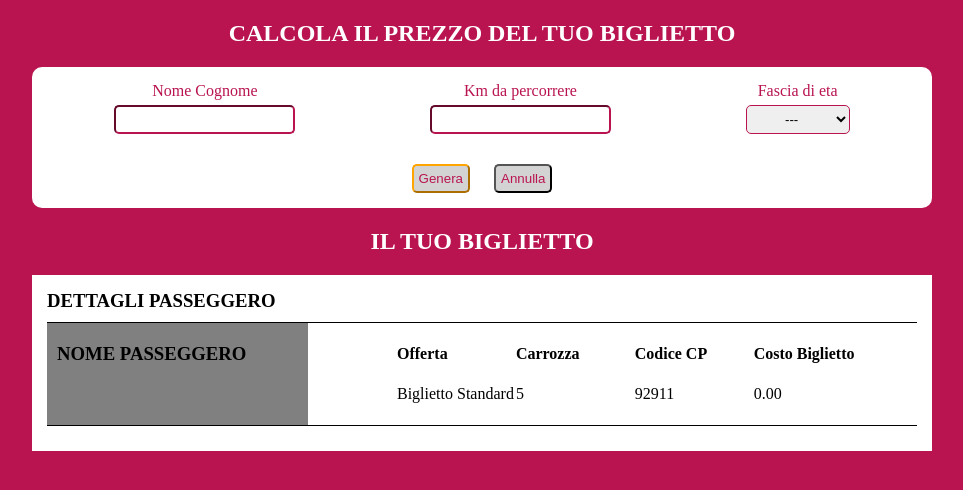
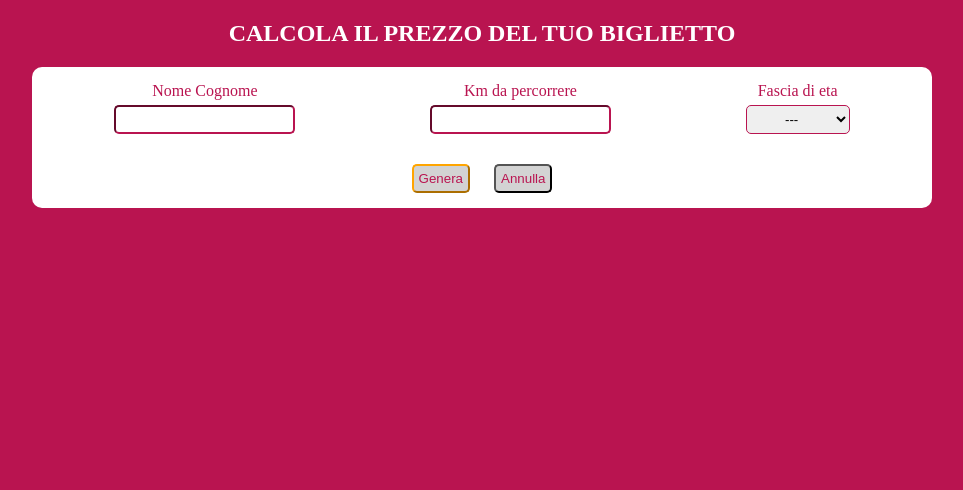
Before and after one commit to DrKillex/js-biglietto-treno-form, a plain HTML site: page index.html in a window 1280 px wide. Both pictures are taken after a click on the button "Genera". Shown: the whole page, without its empty margins (158-1121 px from the left). Drawn offline with Linux system fonts and the light colour scheme.

Commit message:
fix + blocco sezione se non sono inseriti i dati

```diff
--- a/index.html
+++ b/index.html
@@ -24,7 +24,7 @@
                 <div>
                     <label for="eta">Fascia di eta</label>
                     <select name="" id="eta">
-                        <option value="---">---</option>
+                        <option value="">---</option>
                         <option value="17">MINORENNE</option>
                         <option value="30">ADULTO</option>
                         <option value="66">OVER 65</option>
--- a/js/main.js
+++ b/js/main.js
@@ -17,27 +17,19 @@ const resetBtn = document.getElementById('reset'); //seleziona bottone annulla
 
 const finalPrice = document.getElementById('final-price'); //seleziona dove stampare il prezzo finale
 
-const nomePassegggero = document.getElementById('nome-passeggero'); //seleziona dove stampare il nome del passeggero
-
-let nameUser ; //variabile nome passeggero
-
-let numKm ; //variabile numero km scelti
-
-let age ; //variabile selettore fascia d eta
-
-let ticketPrice; //variabile costo biglietto
+const nomePasseggero = document.getElementById('nome-passeggero'); //seleziona dove stampare il nome del passeggero
 
 submitBtn.addEventListener('click',
 
 function() {
 
-    nameUser = document.getElementById('name').value;
+    let nameUser = document.getElementById('name').value;
 
-    numKm = Number(document.getElementById('km').value);
+    let numKm = Number(document.getElementById('km').value);
 
-    age = Number(document.getElementById('eta').value);
+    let age = document.getElementById('eta').value;
 
-    ticketPrice=(numKm * priceKm);
+    let ticketPrice=(numKm * priceKm);
 
     if (age < 18){
 
@@ -55,17 +47,22 @@ function() {
 
         ticketType.innerHTML = "Biglietto Standard"
 
-    }
+    };
 
-    console.log({numKm});
-
-    console.log({age});
-
-    nomePassegggero.innerHTML = nameUser
+    nomePasseggero.innerHTML = nameUser;
 
     finalPrice.innerHTML = Number(ticketPrice).toFixed(2);
 
-    myTicketSection.classList.remove('d-none')
+    if (numKm !== 0 && age !== '' && nameUser !==''){
+
+        myTicketSection.classList.remove('d-none');
+
+    } else {
+
+        alert('devi riempire tutti i campi');
+
+    }
+
 }
 );
 
```
